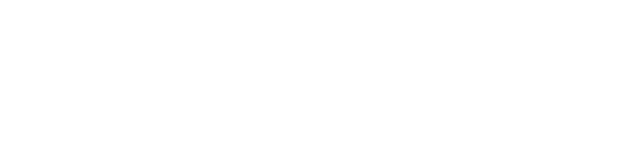
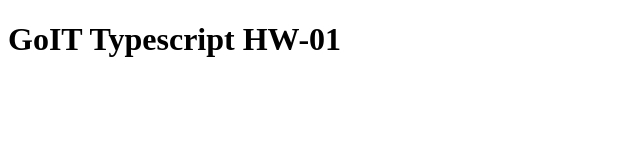
Before and after one commit to nadia-yanushevska/goit-typescript-hw-01, a website: page index.html in a window 1280 px wide. Shown: the whole page, without its empty margins (0-640 px from the left). Drawn offline with Linux system fonts and the light colour scheme.

Commit message:
gitignore

```diff
--- a/index.html
+++ b/index.html
@@ -7,5 +7,7 @@
 
         <script type="module" src="./dist/index.js" defer></script>
     </head>
-    <body></body>
+    <body>
+        <h1>GoIT Typescript HW-01</h1>
+    </body>
 </html>
--- a/tsconfig.json
+++ b/tsconfig.json
@@ -14,7 +14,8 @@
         "skipLibCheck": true,
         "strictNullChecks": true,
         "target": "es2019",
-        "sourceMap": true
+        "sourceMap": true,
+        "baseUrl": "./"
     },
     "include": ["**/*.ts"]
 }
```
Also changed, not shown: 1 other file.
